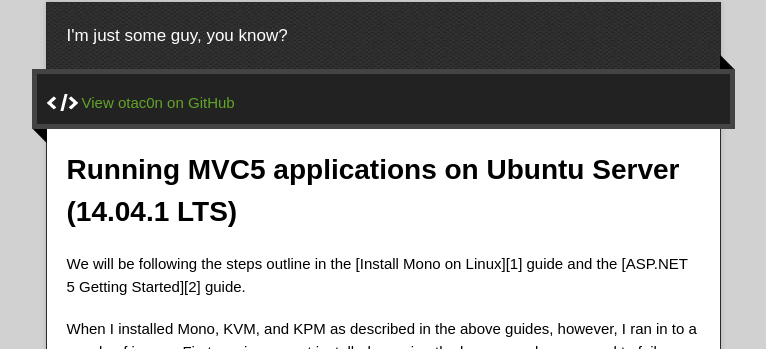
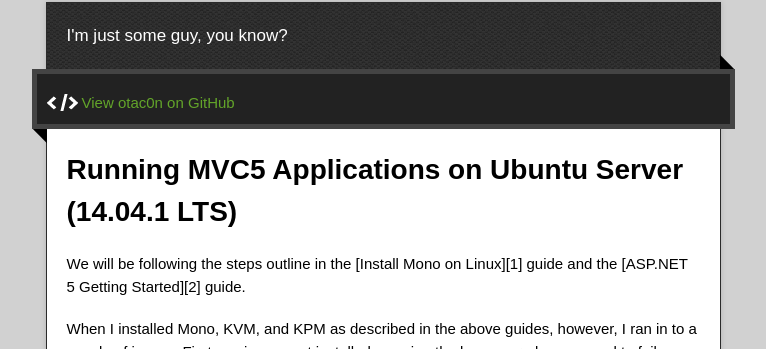
Before and after one commit to otac0n/otac0n.github.com, a Jekyll site: the page built from _posts/2015-02-08-running-mvc5-applications-on-ubuntu-server.md, in a window 1280 px wide and 900 px high. Shown: the part 128-477 px from the top of the window, without its empty margins (257-1023 px from the left). Built offline with Jekyll 4.4.1, drawn with Linux system fonts in a browser that asks for light colours; nearby versions of some CDN libraries; Markdown is read by kramdown in place of the engine named in the settings; comment, search, counter and statistics services are not loaded; some of the changed text lies outside the part shown.

```diff
--- a/blog/drafts/installing-mvc5-on-ubuntu.md
+++ b/_posts/2015-02-08-running-mvc5-applications-on-ubuntu-server.md
@@ -1,6 +1,6 @@
 ---
 layout: post
-title: Running MVC5 applications on Ubuntu Server (14.04.1 LTS)
+title: Running MVC5 Applications on Ubuntu Server (14.04.1 LTS)
 ---
 
 We will be following the steps outline in the [Install Mono on Linux][1] guide and the
```
